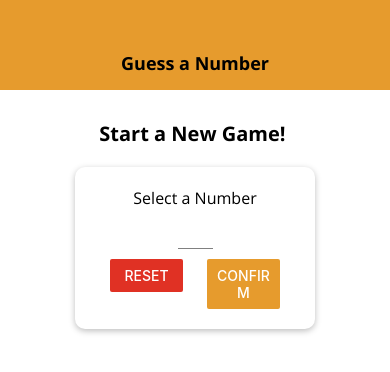
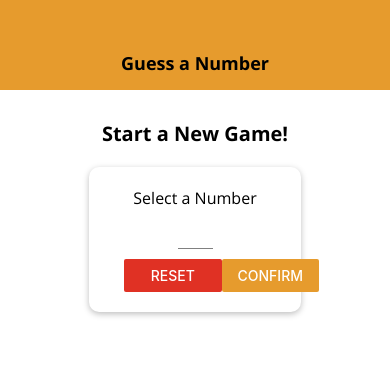
Before and after one commit to Renzik/guess-a-number-app, a React Native app: screen / in a window 390 px wide. Shown: the top 372 px of the page. Built offline with nearby package versions, Linux system fonts and the light colour scheme.

Commit message:
adding Dimensions API dynamic scaling for different devices

```diff
--- a/src/screens/Game.screen.js
+++ b/src/screens/Game.screen.js
@@ -1,5 +1,5 @@
 import React, { useState, useRef, useEffect } from 'react';
-import { StyleSheet, Text, View, Alert, ScrollView } from 'react-native';
+import { StyleSheet, Text, View, Alert, ScrollView, Dimensions } from 'react-native';
 import { Ionicons } from '@expo/vector-icons';
 
 import theme from '../../constants/colors';
@@ -18,7 +18,6 @@ const generateNumBetween = (min, max, exclude) => {
 
 const renderListItem = (value, numOfRound) => (
   <View key={value} style={styles.listItem}>
-    {console.log('numOfRound', numOfRound)}
     <BodyText style={styles.listItemText}>#{numOfRound}</BodyText>
     <BodyText style={styles.listItemText}>{value}</BodyText>
   </View>
@@ -83,12 +82,11 @@ const styles = StyleSheet.create({
     flex: 1,
     padding: 10,
     alignItems: 'center',
-    // flexDirection: 'row',
   },
   buttonContainer: {
     flexDirection: 'row-reverse',
     justifyContent: 'space-around',
-    marginTop: 20,
+    marginTop: Dimensions.get('window').height > 600 ? 20 : 5,
     width: 300,
     maxWidth: '80%',
   },
@@ -107,7 +105,7 @@ const styles = StyleSheet.create({
   },
   listContainer: {
     flex: 1,
-    width: 300,
+    width: Dimensions.get('window').width > 375 ? '60%' : '80%',
   },
   listItem: {
     borderColor: '#ccc',
@@ -117,7 +115,7 @@ const styles = StyleSheet.create({
     backgroundColor: 'white',
     flexDirection: 'row',
     justifyContent: 'space-between',
-    width: '50%',
+    width: '100%',
   },
 });
 
--- a/src/screens/GameOver.screen.js
+++ b/src/screens/GameOver.screen.js
@@ -1,5 +1,5 @@
 import React from 'react';
-import { StyleSheet, Text, View, Button, Image } from 'react-native';
+import { StyleSheet, Text, View, Button, Image, Dimensions, ScrollView } from 'react-native';
 
 import BodyText from '../components/BodyText';
 import CustomButton from '../components/CustomButton';
@@ -8,6 +8,7 @@ import theme from '../../constants/colors';
 
 const GameOver = ({ totalRounds, userNum, onNewGame }) => {
   return (
+    <ScrollView>
       <View style={styles.screen}>
         <BodyText>THE GAME IS OVER!</BodyText>
         <View style={styles.imageContainer}>
@@ -33,13 +34,8 @@ const GameOver = ({ totalRounds, userNum, onNewGame }) => {
         <CustomButton style={styles.newGameBtn} onPress={() => onNewGame()}>
           NEW GAME
         </CustomButton>
-      {/* <Button
-        title='NEW GAME'
-        onPress={() => {
-          onNewGame();
-        }}
-      /> */}
       </View>
+    </ScrollView>
   );
 };
 
@@ -50,13 +46,13 @@ const styles = StyleSheet.create({
     alignItems: 'center',
   },
   imageContainer: {
-    width: 300,
-    height: 300,
-    borderRadius: 150,
+    width: Dimensions.get('window').width * 0.7,
+    height: Dimensions.get('window').width * 0.7,
+    borderRadius: (Dimensions.get('window').width * 0.7) / 2,
     borderWidth: 3,
     borderColor: 'black',
     overflow: 'hidden',
-    marginVertical: 30,
+    marginVertical: Dimensions.get('window').height / 30,
   },
   image: {
     width: '100%',
@@ -69,10 +65,10 @@ const styles = StyleSheet.create({
   },
   resultTextContainer: {
     marginHorizontal: 30,
-    marginVertical: 20,
+    marginVertical: Dimensions.get('window').height / 60,
   },
   resultText: {
-    fontSize: 16,
+    fontSize: Dimensions.get('window').height > 550 ? 20 : 14,
     textAlign: 'center',
   },
   newGameBtn: {
--- a/src/screens/StartGame.screen.js
+++ b/src/screens/StartGame.screen.js
@@ -7,6 +7,7 @@ import {
   TouchableWithoutFeedback,
   Keyboard,
   Alert,
+  Dimensions,
 } from 'react-native';
 
 import theme from '../../constants/colors';
@@ -71,7 +72,7 @@ const StartGame = props => {
   return !confirmedOutput ? (
     <TouchableWithoutFeedback onPress={() => Keyboard.dismiss()}>
       <View style={styles.screen}>
-        <Text style={styles.title}>Start a New Game! </Text>
+        <Text style={styles.title}>Start a New Game!</Text>
         <Card style={styles.inputContainer}>
           <BodyText style={{ fontSize: 16 }}>Select a Number</BodyText>
           <Input
@@ -111,24 +112,27 @@ const styles = StyleSheet.create({
     marginVertical: 20,
     fontFamily: 'open-sans-bold',
   },
+  inputContainer: {
+    width: '80%',
+    maxWidth: '90%',
+    // minWidth: 300,
+    alignItems: 'center',
+  },
+  buttonContainer: {
+    width: '100%',
+    flexDirection: 'row',
+    justifyContent: 'space-evenly',
+    paddingHorizontal: 15,
+    // borderWidth: 1,
+    // borderColor: 'red',
+  },
   textInput: {
     width: 35,
     fontSize: 20,
     textAlign: 'center',
   },
-  inputContainer: {
-    alignItems: 'center',
-    width: 300,
-    maxWidth: '80%',
-  },
-  buttonContainer: {
-    flexDirection: 'row',
-    justifyContent: 'space-between',
-    width: '100%',
-    paddingHorizontal: 15,
-  },
   button: {
-    width: '43%',
+    width: Dimensions.get('window').width / 4,
   },
   summaryContainer: {
     marginTop: 20,
```
Lines whose indentation alone changed are shown as unchanged.
